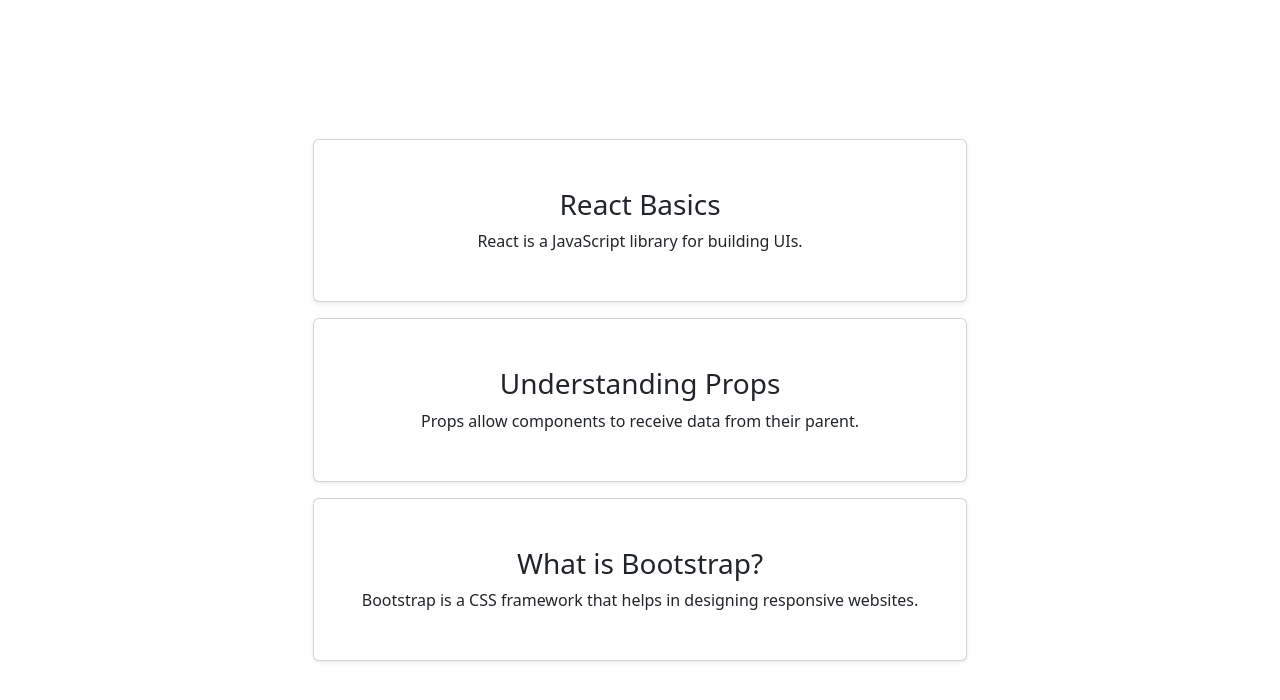
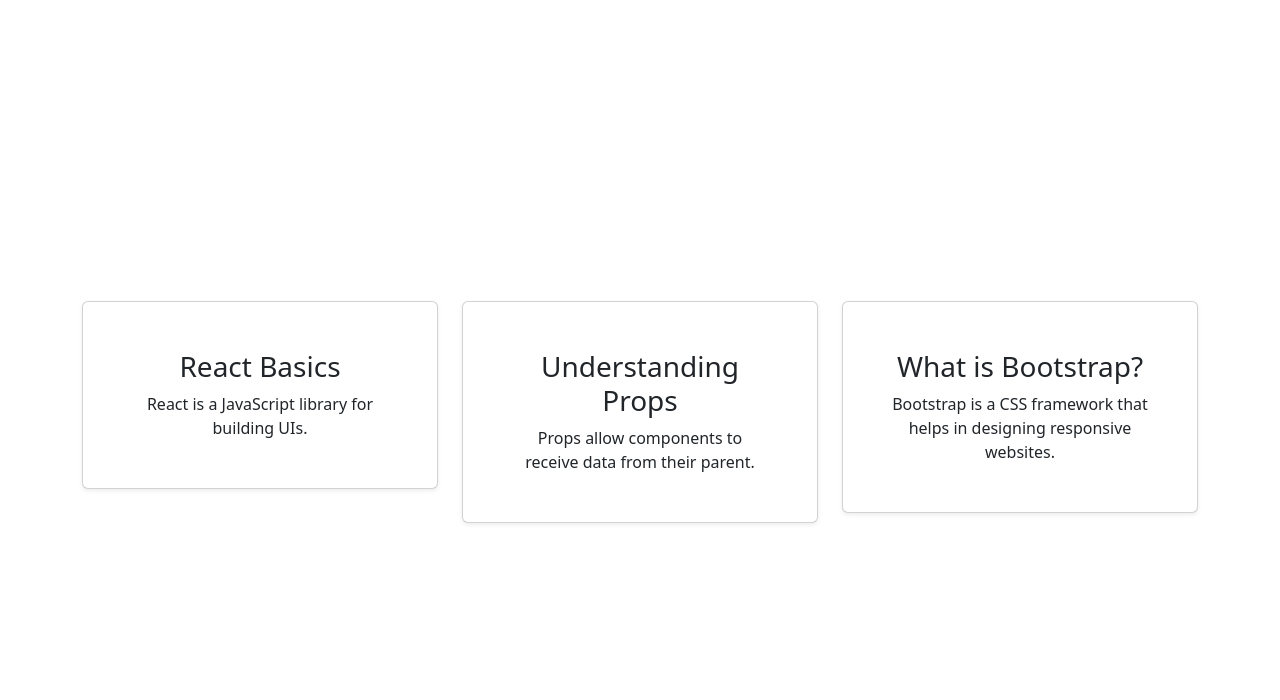
Before and after one commit to AbdulMugniMusba/REACT, a React (Vite) app in the folder my-app/: page / in a window 1280 px wide. Shown: the top 700 px of the page. Built offline with nearby package versions, Linux system fonts and the light colour scheme.

Commit message:
adding chnges

```diff
--- a/my-app/src/App.tsx
+++ b/my-app/src/App.tsx
@@ -1,3 +1,4 @@
+// import { Children } from "react";
 import "./App.css";
 // import ProductsList from "./components/products.tsx";
 // import CourseListObject from "./components/CourseListObject.tsx";
@@ -34,9 +35,8 @@
       {/* <Cars2></Cars2> */}
       {/* <Greeting>Hello BEFFELO</Greeting>
       // <Counter></Counter> */}
+       <ArticleList></ArticleList>
 
-
-         <ArticleList />
 
     </div>
   );
--- /dev/null
+++ b/my-app/src/components/Article.tsx
@@ -0,0 +1,16 @@
+interface ArticleProps {
+  title: string;
+  children: string; // Restricting children to only text
+}
+
+const Article = ({ title, children }: ArticleProps) => {
+  return (
+    <div className="card shadow-sm my-3">
+    <div className="card-body">
+      <h3 className="card-title">{title}</h3>
+      <p className="card-text">{children}</p> {/* Displays text content */}
+    </div>
+  </div>
+  );
+};
+export default Article;
--- a/my-app/src/components/ArticleList.tsx
+++ b/my-app/src/components/ArticleList.tsx
@@ -1,19 +1,4 @@
-interface ArticleProps {
-  title: string;
-  children: string; // Restricting children to only text
-}
-
-const Article = ({ title, children }: ArticleProps) => {
-  return (
-    <div className="card shadow-sm my-3">
-    <div className="card-body">
-      <h3 className="card-title">{title}</h3>
-      <p className="card-text">{children}</p> {/* Displays text content */}
-    </div>
-  </div>
-  );
-};
-
+import Article from './Article';
 const articles = [
     { title: "React Basics", body: "React is a JavaScript library for building UIs." },
     { title: "Understanding Props", body: "Props allow components to receive data from their parent." },
@@ -22,14 +7,18 @@
 
   const ArticleList = () => {
     return (
-    <div>
+        <div className="container mt-4">
+        <div className="row">
           {articles.map((article, index) => (
-        <Article key={index} title={article.title}>
+            <div className="col-md-4" key={index}>
+              <Article
+               title={article.title}>
                 {article.body}
               </Article>
+            </div>
           ))}
+        </div>
       </div>
     );
   }
-
   export default ArticleList;
```
Lines whose indentation alone changed are shown as unchanged.
